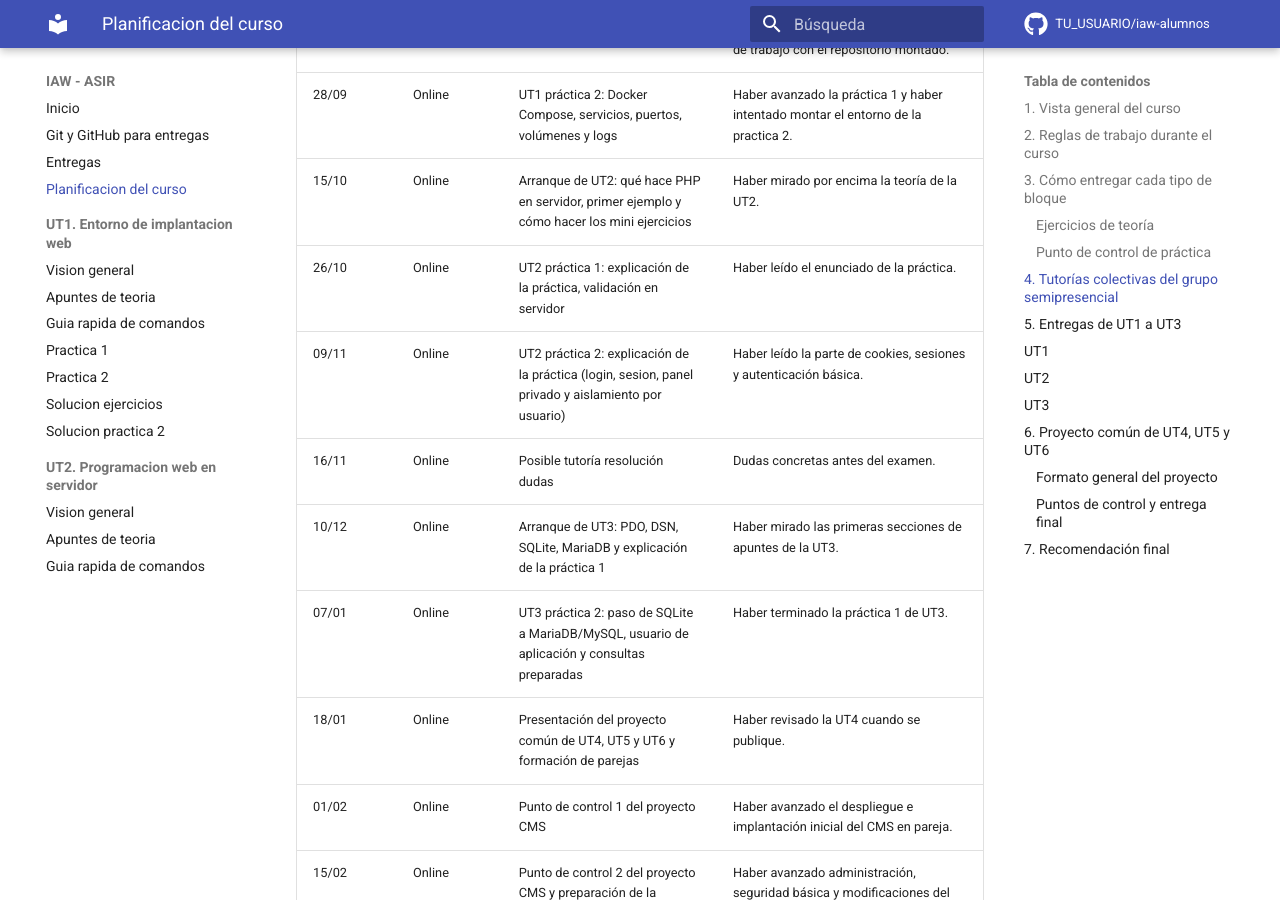
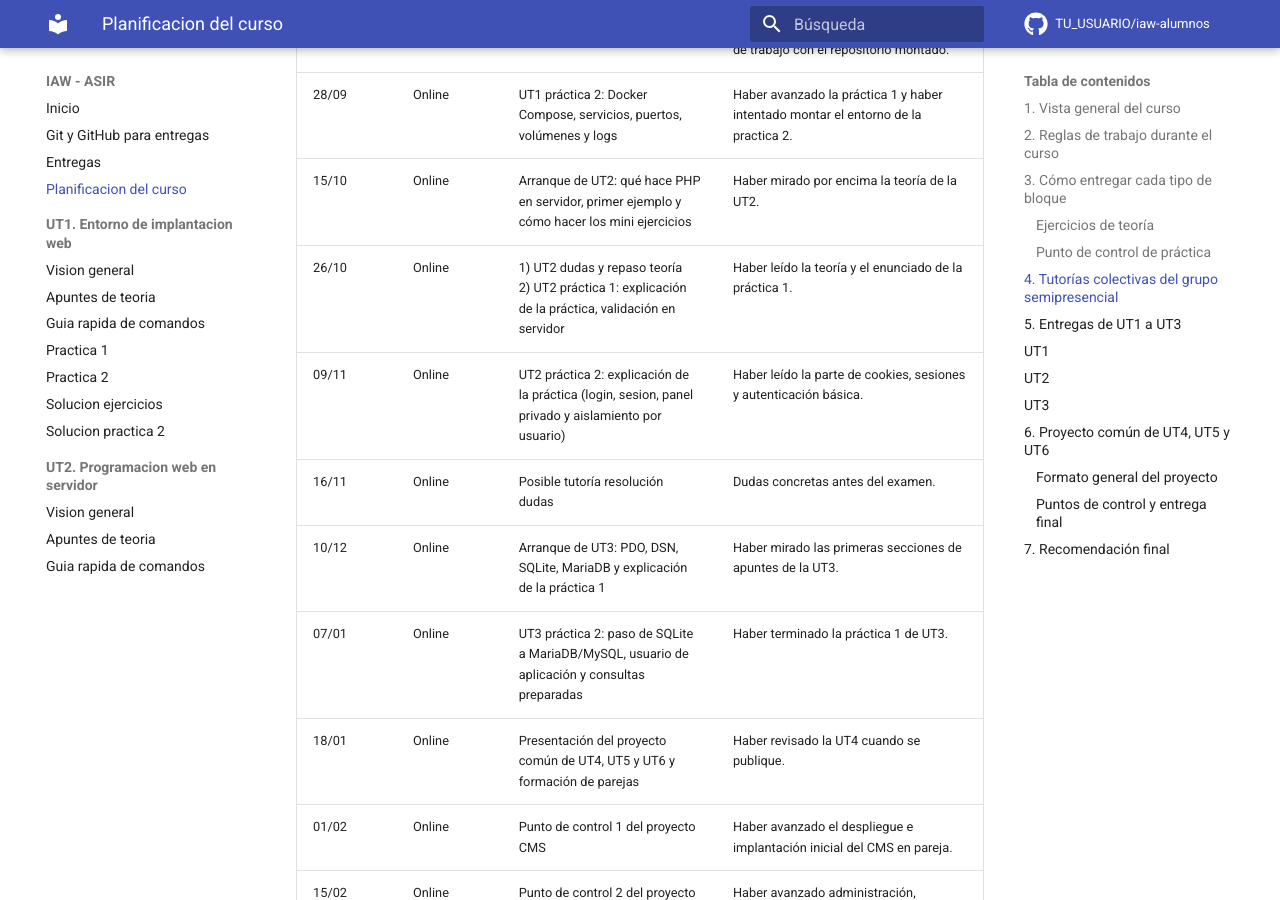
Before and after one commit to victoria-nr/iaw-alumnos, an MkDocs documentation site: the page built from docs/planificacion.md, in a window 1280 px wide and 900 px high, scrolled down 2922 px. Built offline with MkDocs 1.6.1 and Material for MkDocs 9.7.7, drawn with Linux system fonts in a browser that asks for light colours; comment, search, counter and statistics services are not loaded.

Commit message:
UT2 cambiada planificación (1 semana más ejer teoría)

```diff
--- a/docs/planificacion.md
+++ b/docs/planificacion.md
@@ -82,7 +82,7 @@ La idea general es hacer una tutoría colectiva cada dos semanas, normalmente lo
 | 14/09 | Online | Arranque del módulo y de UT1 | Haber leído la guía de entregas si ya estás matriculado y, si puedes, tener creada la cuenta de GitHub y el entorno de trabajo con el repositorio montado. |
 | 28/09 | Online | UT1 práctica 2: Docker Compose, servicios, puertos, volúmenes y logs | Haber avanzado la práctica 1 y haber intentado montar el entorno de la practica 2. |
 | 15/10 | Online | Arranque de UT2: qué hace PHP en servidor, primer ejemplo y cómo hacer los mini ejercicios | Haber mirado por encima la teoría de la UT2. |
-| 26/10 | Online | UT2 práctica 1: explicación de la práctica, validación en servidor | Haber leído el enunciado de la práctica. |
+| 26/10 | Online | 1) UT2 dudas y repaso teoría <br> 2) UT2 práctica 1: explicación de la práctica, validación en servidor | Haber leído la teoría y el enunciado de la práctica 1. |
 | 09/11 | Online | UT2 práctica 2: explicación de la práctica (login, sesion, panel privado y aislamiento por usuario) | Haber leído la parte de cookies, sesiones y autenticación básica. |
 | 16/11 | Online | Posible tutoría resolución dudas | Dudas concretas antes del examen. |
 | 10/12 | Online | Arranque de UT3: PDO, DSN, SQLite, MariaDB y explicación de la práctica 1 | Haber mirado las primeras secciones de apuntes de la UT3. |
```
Also changed, not shown: other parts of docs/planificacion.md (+1 -1 lines).
